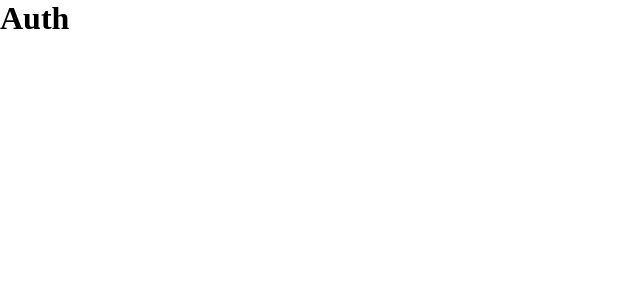
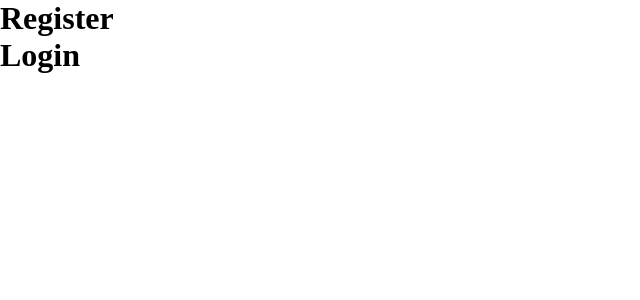
Before and after one commit to AlexJ03/forum, a React app: page / in a window 1280 px wide. Shown: the top 300 px of the page, without its empty margins (0-640 px from the left). Built offline with nearby package versions, Linux system fonts and the light colour scheme.

Commit message:
Create Firebase config

```diff
--- a/package.json
+++ b/package.json
@@ -13,6 +13,7 @@
   "author": "",
   "license": "ISC",
   "devDependencies": {
+    "@types/dotenv-webpack": "^7.0.4",
     "@types/node": "^20.4.5",
     "@types/react": "^18.2.17",
     "@types/react-dom": "^18.2.7",
@@ -32,6 +33,8 @@
     "webpack-merge": "^5.9.0"
   },
   "dependencies": {
+    "dotenv-webpack": "^8.0.1",
+    "firebase": "^10.1.0",
     "react": "^18.2.0",
     "react-dom": "^18.2.0",
     "react-router-dom": "^6.14.2",
--- /dev/null
+++ b/src/components/login/Login.tsx
@@ -0,0 +1,10 @@
+const Login = () => {
+
+    return (
+        <div>
+            <h1>Login</h1>
+        </div>
+    );
+};
+
+export default Login;
--- /dev/null
+++ b/src/components/register/Register.tsx
@@ -0,0 +1,10 @@
+const Register = () => {
+
+    return (
+        <div>
+            <h1>Register</h1>
+        </div>
+    );
+};
+
+export default Register;
--- a/src/pages/auth/Auth.tsx
+++ b/src/pages/auth/Auth.tsx
@@ -1,8 +1,12 @@
+import Register from "../../components/register/Register";
+import Login from "../../components/login/Login";
+
 const Auth = () => {
 
     return (
         <div>
-            <h1>Auth</h1>
+            <Register />
+            <Login />
         </div>
     );
 };
--- a/webpack-config/common/plugins/index.ts
+++ b/webpack-config/common/plugins/index.ts
@@ -1,16 +1,21 @@
 import HtmlWebpackPlugin from "html-webpack-plugin";
 import MiniCssExtractPlugin from "mini-css-extract-plugin";
 import webpack from "webpack";
+import Dotenv from "dotenv-webpack";
+
 import { HTMLWebpackPluginOptions, MiniCssExtractPluginOptions } from "./options";
 
-const HTMLWebpackPlugin = new HtmlWebpackPlugin(HTMLWebpackPluginOptions);
+const HTMLWebpackPlugin = new HtmlWebpackPlugin( HTMLWebpackPluginOptions );
 
-const MINICssExtractPlugin = new MiniCssExtractPlugin(MiniCssExtractPluginOptions);
+const MINICssExtractPlugin = new MiniCssExtractPlugin( MiniCssExtractPluginOptions );
 
 const ProgressPlugin = new webpack.ProgressPlugin();
+
+const DotenvPlugin = new Dotenv();
 
 export const plugins =  [
         HTMLWebpackPlugin,
         MINICssExtractPlugin,
-        ProgressPlugin
+        ProgressPlugin,
+        DotenvPlugin
 ];
```
Also changed, not shown: src/firebase/index.ts (added, +12 -0 lines), 2 other files (tests, documents, lock files or other folders).
